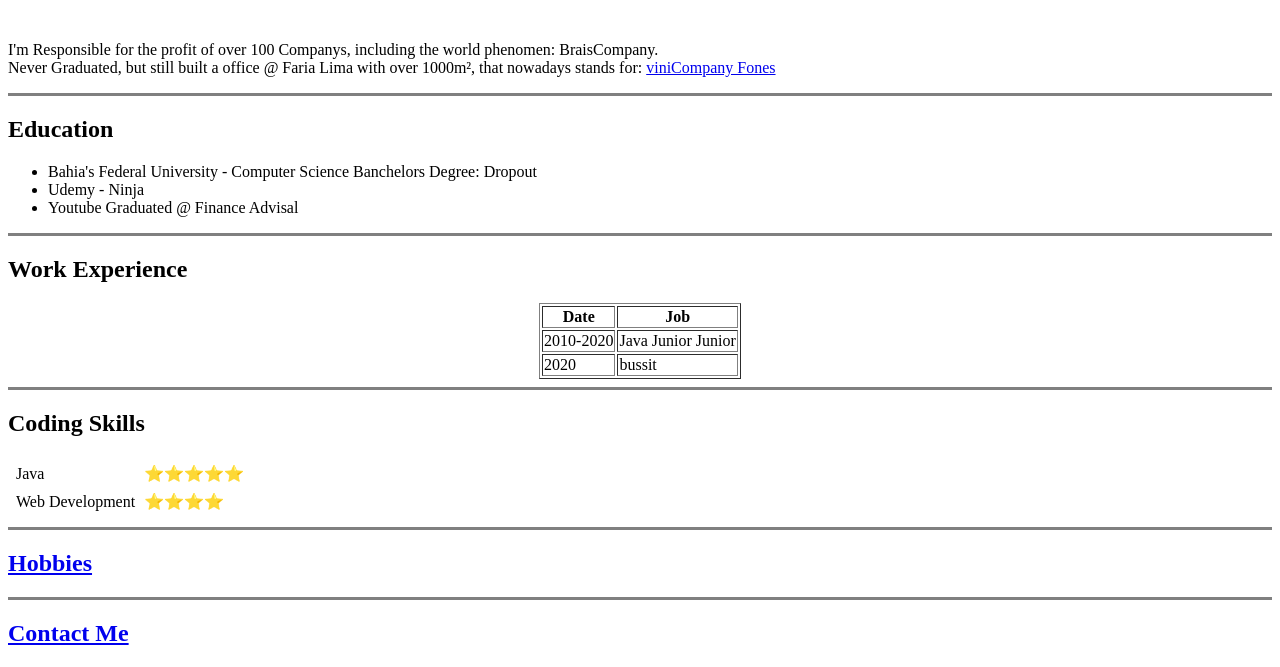
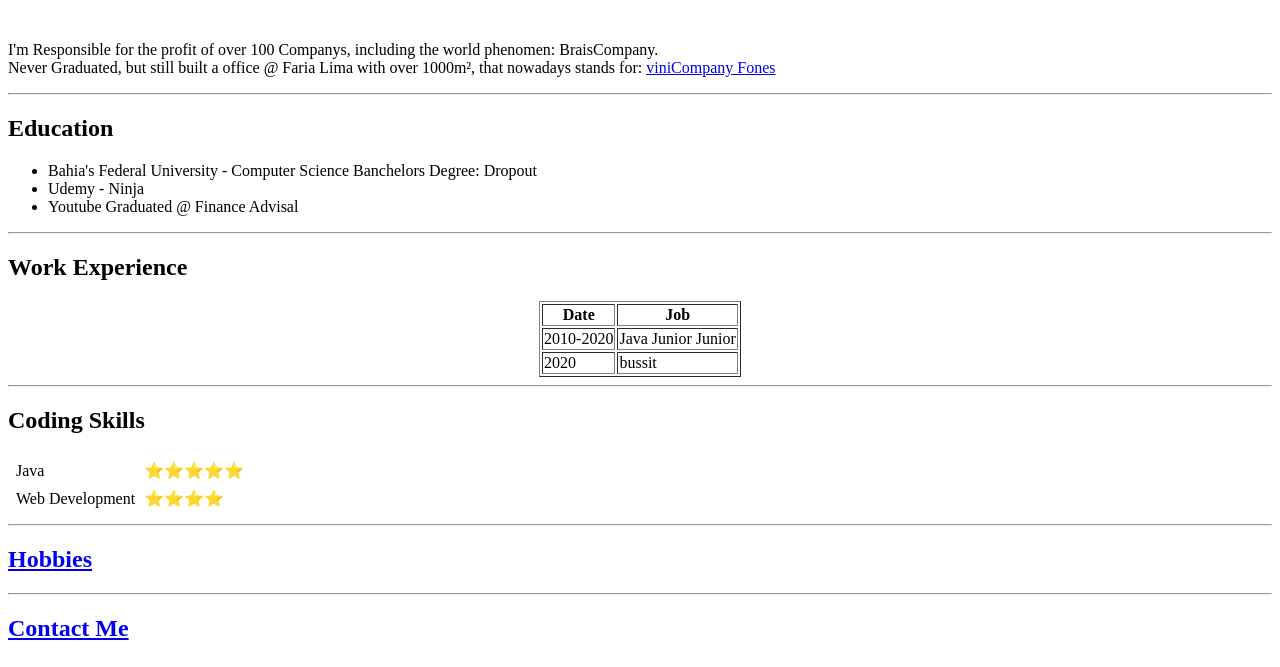
Before and after one commit to viniiTestAccount/cv, a plain HTML site: page index.html in a window 1280 px wide. Shown: the part 203-870 px from the top of the page. Drawn offline with Linux system fonts and the light colour scheme.

Commit message:
Changing the styles of the code

```diff
--- a/index.html
+++ b/index.html
@@ -4,6 +4,7 @@
 <head>
     <meta charset="UTF-8">
     <title>Vinii Personal Website - Project</title>
+    <link rel="stylesheet" href="css/style.css">
 </head>
 
 <body>
@@ -25,14 +26,14 @@
         I'm Responsible for the profit of over 100 Companys, including the world phenomen: BraisCompany.<br>
         Never Graduated, but still built a office @ Faria Lima with over 1000m², that nowadays stands for: <a href="https:www.braiscompany.com">viniCompany Fones</a>
     </p>
-    <hr size="3" noshade="">
+    <hr>
     <h2>Education</h2>
     <ul>
         <li>Bahia's Federal University - Computer Science Banchelors Degree: Dropout</li>
         <li>Udemy - Ninja</li>
         <li>Youtube Graduated @ Finance Advisal</li>
     </ul>
-    <hr size="3" noshade="">
+    <hr>
     <h2>Work Experience</h2>
     <table align="center" border = "1">
         <thead>
@@ -53,7 +54,7 @@
       </tbody>
 
     </table>
-    <hr size="3" noshade="">
+    <hr>
     <h2>Coding Skills</h2>
     <table cellspacing = "7">
         <tr>
@@ -70,11 +71,11 @@
 
     </table>
 
-    <hr size="3" noshade="">
+    <hr>
 
 
     <h2><a href="hobbies.html">Hobbies</a></h2>
-    <hr size="3" noshade="">
+    <hr>
     <h2><a href="contact.html">Contact Me</a></h2>
 </body>
 
```
Also changed, not shown: contact.html (+5 -3 lines), hobbies.html (+2 -1 lines).
